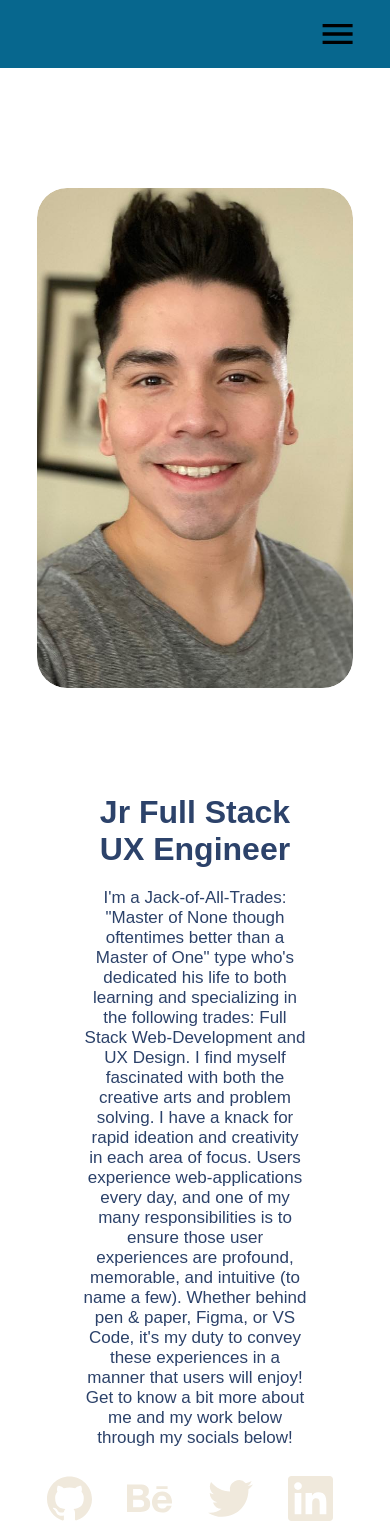
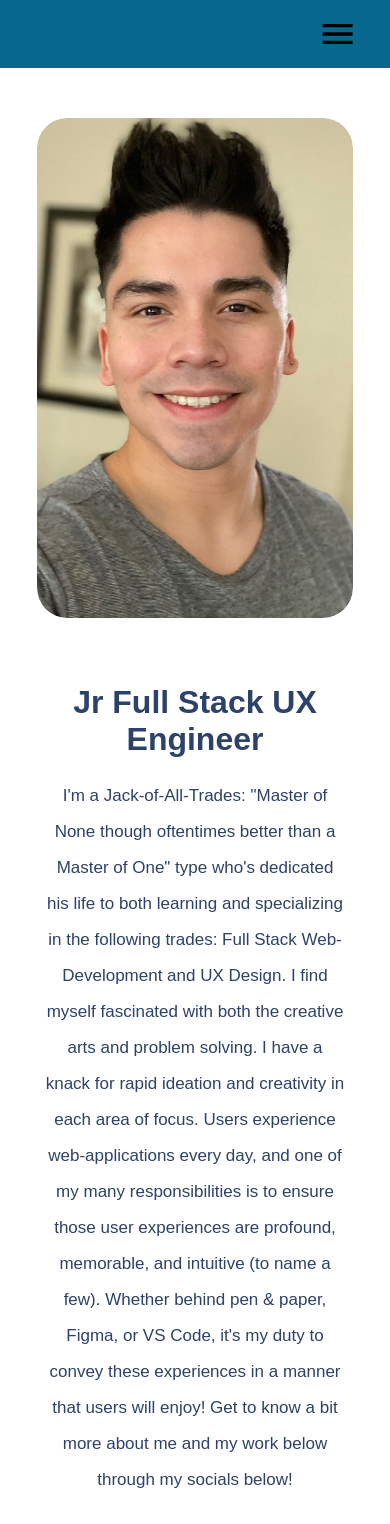
Before and after one commit to tpadilla10117/v2.0-tpadilla.com, a React (Create React App) app: page /about in a window 390 px wide. Shown: the top 1524 px of the page. Built offline with nearby package versions, Linux system fonts and the light colour scheme.

Commit message:
altered some styles in About.jsx

```diff
--- a/src/components/App.css
+++ b/src/components/App.css
@@ -25,7 +25,7 @@
 .route-container {
   width: 100%;
   height: 100%;
-  /* overflow-y: auto; */
+  overflow-y: auto;
   min-height: 100%;
   max-width: 100%;
   top: 0;
--- a/src/components/layout/carousel/Carousel.jsx
+++ b/src/components/layout/carousel/Carousel.jsx
@@ -32,6 +32,7 @@ const Carousel = ( {slides} ) => {
         setCurrent(current === length - 1 ? 0 : current + 1);
     };
 
+/* TODO: Need to use this function for arrows on the carousel: */
     const previousSlide = () => {
         setCurrent(current === 0 ? length - 1 : current - 1);
     }
@@ -39,8 +40,6 @@ const Carousel = ( {slides} ) => {
     /* console.log("Here is the current slide: ", current) */
     return (
         <>
-
-             {/* TODO: Putting the image carousel here: */}
              <section id="carousel-wrapper">
                 {/* Arrow */}
                 {/* Arrow */}
@@ -62,7 +61,6 @@ const Carousel = ( {slides} ) => {
                             <button id="carousel-btn-indicator" className={index === current ? 'indicator active' : 'indicator'} key={index} onClick={nextSlide}/>
                         )
                     })}
-
                 </div>
 
             </section>
--- a/src/components/pages/about/AboutMe.scss
+++ b/src/components/pages/about/AboutMe.scss
@@ -161,6 +161,7 @@
             text-align: center;
             animation-duration: 1s;
             animation-name: slidein;
+            line-height: 36px;
         }
 
         @keyframes slidein {
@@ -267,11 +268,12 @@
 /* THIS IS FOR RESPONSIVENESS*/
 
   /* For Portrait view */
-  @media only screen and /* (min-device-width: 280px) and  */(max-width: 480px) {
+
+  @media only screen and /* (min-device-width: 280px) and  */(max-width: 768px) {
     #mainPage-wrapper {
         width: 100%;
         padding: 2.5rem 2.5rem 1.5rem 2.5rem;
-        margin-top: 4rem;
+        /* margin-top: 4rem; */
     }
 
     .bio-wrapper {
@@ -282,7 +284,7 @@
         .overlay-practice {
             width: 90vw;
             margin-right: -10px;
-            /* margin-top: 60vh; */
+            margin-top: 10px;
             transform: translate(0%, 0%);
 
 
@@ -300,65 +302,10 @@
         }
 
         .sideBio {
-            width: 100%;
-            overflow-x: hidden;
-            overflow-y: auto;
-            padding-bottom: 0;
-
-            p {
-                font-size: 17px;
-                overflow-x: hidden;
-                overflow-y: auto;
-            }
-
-            .links-about {
-                display: grid;
-                grid-template-columns: 50% 50%;
-                justify-content: center;
-                align-items: center;
-                margin: 1rem;
-
-                a {
-                    width: 100%;
-                    margin: 0rem 10px 25px 0px;
-                }
-            }
-        }
-    }
-
-  }
-
-  @media only screen and (min-device-width: 375px) and (max-width: 768px) {
-    #mainPage-wrapper {
-        padding: 4.5rem 2.5rem 1.5rem 2.5rem;
-        margin-top: 3rem;
-    }
-
-    .bio-wrapper {
-        display: flex;
-        flex-direction: column;
-        width: 90vw;
-
-        .overlay-practice {
-            width: 90vw;
-            margin-right: -10px;
-            transform: translate(0%, 0%);
-
-            .img-box {
-                width: 90%;
-
-                &:hover {
-                    z-index: 1;
-                    transform: scale(1.05);
-                    box-shadow: 0 25px 40px rgba(0,0,0,.5);
-                }
-            }
-        }
-
-        .sideBio {
             width: 90vw;
             overflow-x: hidden;
             overflow-y: auto;
+            padding: 1.5rem;
             padding-bottom: 1rem;
 
             p {
@@ -382,7 +329,10 @@
             }
         }
     }
+
   }
+
+
 
   /* TODO: MEDIA 786 and 1000px */
 
```
